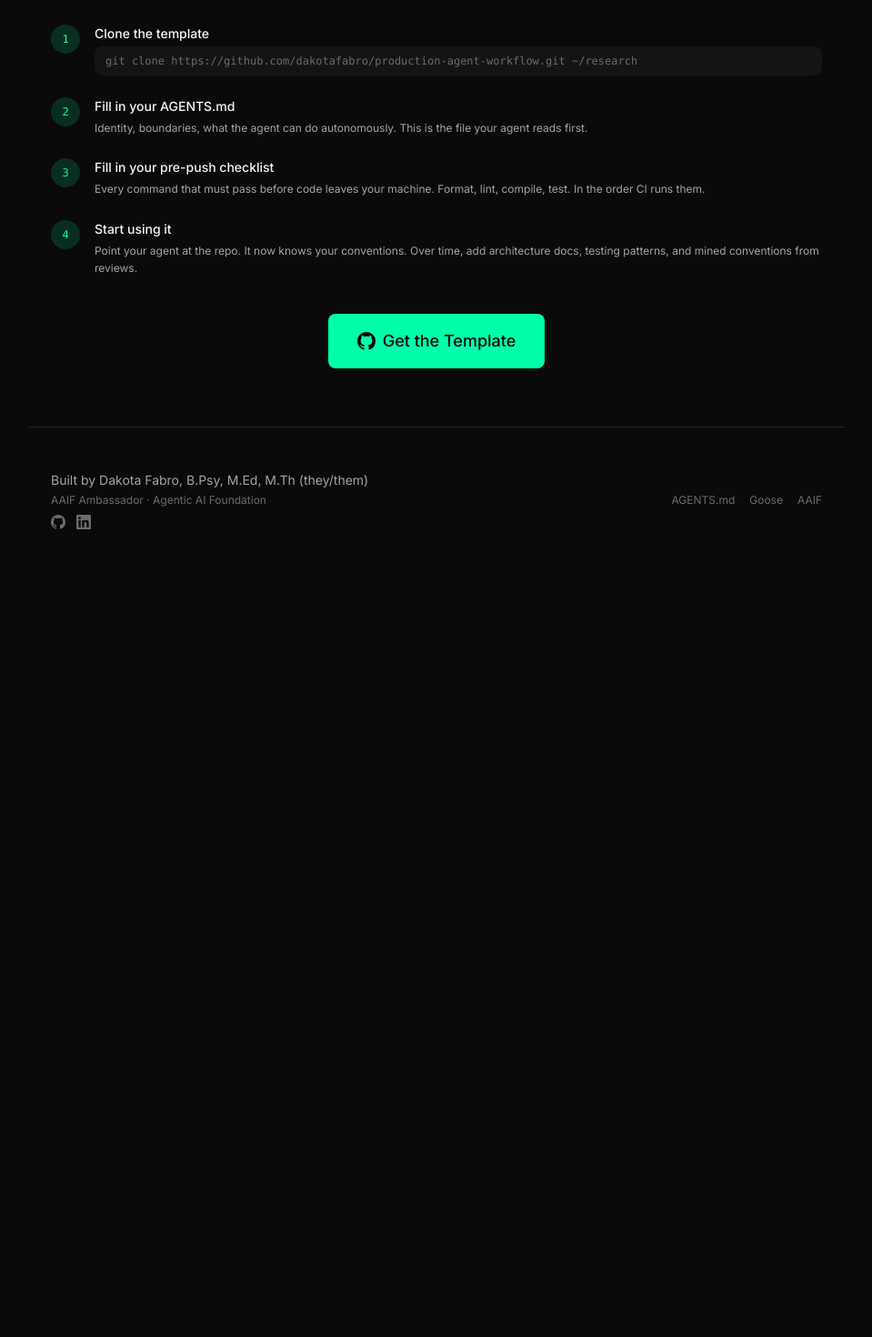
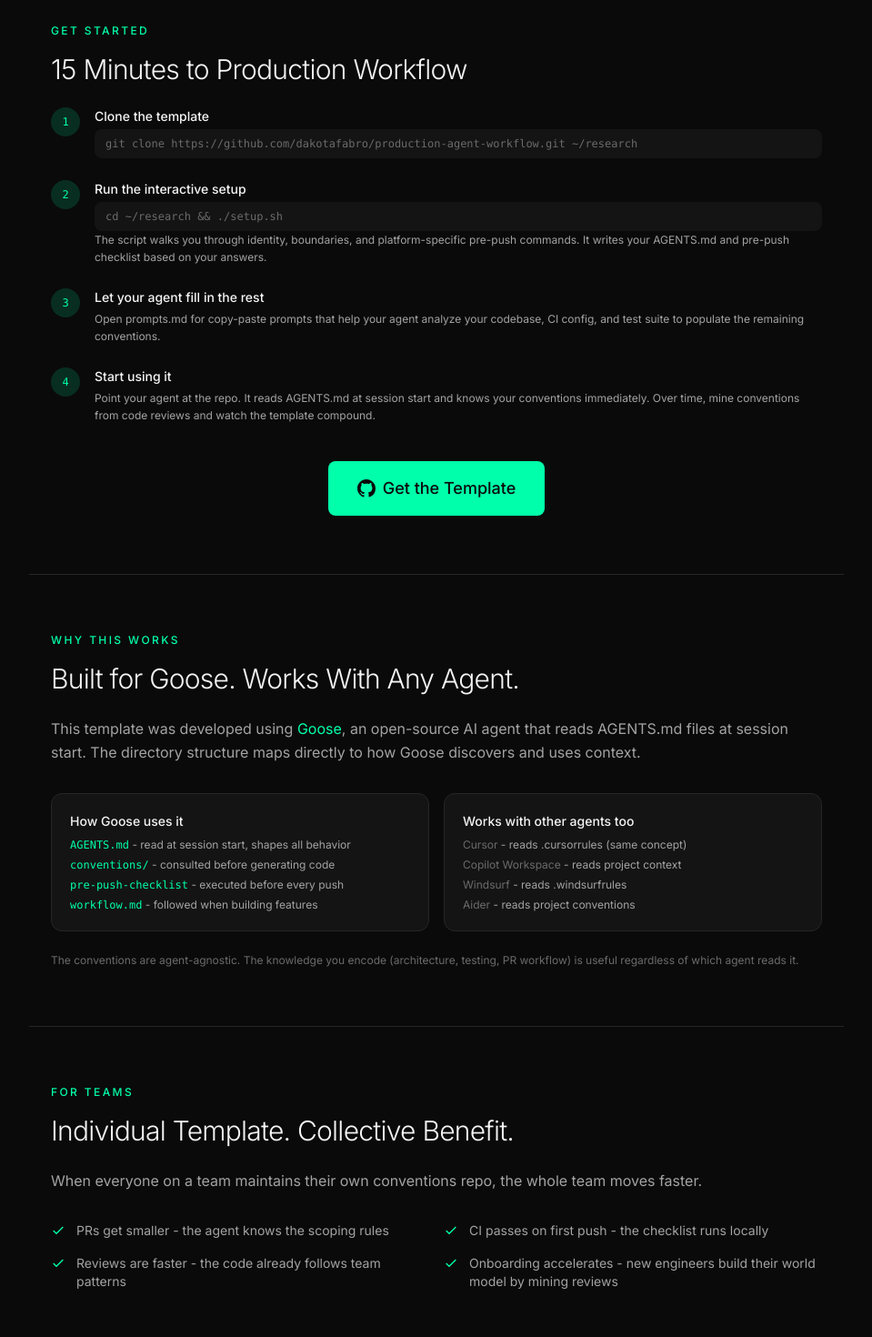
Before and after one commit to dakotafabro/production-agent-workflow-site, a Next.js app: page / in a window 1280 px wide. Shown: the part 4260-5730 px from the top of the page at 91% size, without its empty margins (160-1119 px from the left). Before the commit the page ends 4890 px from the top, so only its background shows below. Built offline with nearby package versions, Linux system fonts and the light colour scheme.

Commit message:
Align site with repo: setup.sh, prompts.md, Goose section, For Teams section, updated directory tree

```diff
--- a/app/page.tsx
+++ b/app/page.tsx
@@ -238,6 +238,10 @@
 {`~/research/
 ├── AGENTS.md                    # Agent norms and boundaries
 ├── workflow.md                  # Idea-to-ship phases
+├── world-model.md              # How shared + individual knowledge work together
+├── goose.md                    # Why this structure works with Goose
+├── prompts.md                  # Copy-paste prompts for your agent
+├── setup.sh                    # Interactive setup script
 ├── conventions/
 │   ├── architecture.md          # Layer responsibilities
 │   ├── testing.md               # Test design principles
@@ -282,18 +286,19 @@
           />
           <StepCard
             number="2"
-            title="Fill in your AGENTS.md"
-            description="Identity, boundaries, what the agent can do autonomously. This is the file your agent reads first."
+            title="Run the interactive setup"
+            code="cd ~/research && ./setup.sh"
+            description="The script walks you through identity, boundaries, and platform-specific pre-push commands. It writes your AGENTS.md and pre-push checklist based on your answers."
           />
           <StepCard
             number="3"
-            title="Fill in your pre-push checklist"
-            description="Every command that must pass before code leaves your machine. Format, lint, compile, test. In the order CI runs them."
+            title="Let your agent fill in the rest"
+            description="Open prompts.md for copy-paste prompts that help your agent analyze your codebase, CI config, and test suite to populate the remaining conventions."
           />
           <StepCard
             number="4"
             title="Start using it"
-            description="Point your agent at the repo. It now knows your conventions. Over time, add architecture docs, testing patterns, and mined conventions from reviews."
+            description="Point your agent at the repo. It reads AGENTS.md at session start and knows your conventions immediately. Over time, mine conventions from code reviews and watch the template compound."
           />
         </div>
 
@@ -307,6 +312,92 @@
             <svg className="w-5 h-5" fill="currentColor" viewBox="0 0 24 24"><path d="M12 0C5.37 0 0 5.37 0 12c0 5.31 3.435 9.795 8.205 11.385.6.105.825-.255.825-.57 0-.285-.015-1.23-.015-2.235-3.015.555-3.795-.735-4.035-1.41-.135-.345-.72-1.41-1.23-1.695-.42-.225-1.02-.78-.015-.795.945-.015 1.62.87 1.845 1.23 1.08 1.815 2.805 1.305 3.495.99.105-.78.42-1.305.765-1.605-2.67-.3-5.46-1.335-5.46-5.925 0-1.305.465-2.385 1.23-3.225-.12-.3-.54-1.53.12-3.18 0 0 1.005-.315 3.3 1.23.96-.27 1.98-.405 3-.405s2.04.135 3 .405c2.295-1.56 3.3-1.23 3.3-1.23.66 1.65.24 2.88.12 3.18.765.84 1.23 1.905 1.23 3.225 0 4.605-2.805 5.625-5.475 5.925.435.375.81 1.095.81 2.22 0 1.605-.015 2.895-.015 3.3 0 .315.225.69.825.57A12.02 12.02 0 0024 12c0-6.63-5.37-12-12-12z"/></svg>
             Get the Template
           </a>
+        </div>
+      </section>
+
+      {/* ── WORKS WITH GOOSE ── */}
+      <section className="max-w-4xl mx-auto px-6 py-16 border-t border-[var(--border)]">
+        <div className="animate-fade-up">
+          <p className="text-xs font-medium text-[var(--accent)] uppercase tracking-[0.2em] mb-4">
+            Why This Works
+          </p>
+          <h2 className="text-2xl md:text-3xl font-light tracking-tight mb-6">
+            Built for Goose. Works With Any Agent.
+          </h2>
+          <p className="text-[var(--text-secondary)] leading-relaxed mb-8">
+            This template was developed using{" "}
+            <a href="https://github.com/block/goose" target="_blank" rel="noopener noreferrer" className="text-[var(--accent)] hover:underline">Goose</a>,
+            an open-source AI agent that reads AGENTS.md files at session start. The directory
+            structure maps directly to how Goose discovers and uses context.
+          </p>
+        </div>
+
+        <div className="grid grid-cols-1 md:grid-cols-2 gap-4 animate-fade-up delay-1">
+          <div className="p-5 rounded-xl bg-[var(--bg-card)] border border-[var(--border)]">
+            <p className="text-sm font-medium text-[var(--text-primary)] mb-2">How Goose uses it</p>
+            <ul className="space-y-1.5 text-xs text-[var(--text-secondary)]">
+              <li><span className="text-[var(--accent)] font-mono">AGENTS.md</span> - read at session start, shapes all behavior</li>
+              <li><span className="text-[var(--accent)] font-mono">conventions/</span> - consulted before generating code</li>
+              <li><span className="text-[var(--accent)] font-mono">pre-push-checklist</span> - executed before every push</li>
+              <li><span className="text-[var(--accent)] font-mono">workflow.md</span> - followed when building features</li>
+            </ul>
+          </div>
+          <div className="p-5 rounded-xl bg-[var(--bg-card)] border border-[var(--border)]">
+            <p className="text-sm font-medium text-[var(--text-primary)] mb-2">Works with other agents too</p>
+            <ul className="space-y-1.5 text-xs text-[var(--text-secondary)]">
+              <li><span className="text-[var(--text-muted)]">Cursor</span> - reads .cursorrules (same concept)</li>
+              <li><span className="text-[var(--text-muted)]">Copilot Workspace</span> - reads project context</li>
+              <li><span className="text-[var(--text-muted)]">Windsurf</span> - reads .windsurfrules</li>
+              <li><span className="text-[var(--text-muted)]">Aider</span> - reads project conventions</li>
+            </ul>
+          </div>
+        </div>
+
+        <p className="text-xs text-[var(--text-muted)] mt-6 animate-fade-up delay-2">
+          The conventions are agent-agnostic. The knowledge you encode (architecture, testing, PR workflow)
+          is useful regardless of which agent reads it.
+        </p>
+      </section>
+
+      {/* ── FOR TEAMS ── */}
+      <section className="max-w-4xl mx-auto px-6 py-16 border-t border-[var(--border)]">
+        <div className="animate-fade-up">
+          <p className="text-xs font-medium text-[var(--accent)] uppercase tracking-[0.2em] mb-4">
+            For Teams
+          </p>
+          <h2 className="text-2xl md:text-3xl font-light tracking-tight mb-6">
+            Individual Template. Collective Benefit.
+          </h2>
+          <p className="text-[var(--text-secondary)] leading-relaxed mb-8">
+            When everyone on a team maintains their own conventions repo, the whole team moves faster.
+          </p>
+        </div>
+
+        <div className="grid grid-cols-1 md:grid-cols-2 gap-4 animate-fade-up delay-1">
+          <div className="flex gap-3 items-start">
+            <span className="text-[var(--accent)] mt-0.5">
+              <svg viewBox="0 0 24 24" fill="none" stroke="currentColor" strokeWidth="2" className="w-4 h-4"><polyline points="20 6 9 17 4 12"/></svg>
+            </span>
+            <p className="text-sm text-[var(--text-secondary)]">PRs get smaller - the agent knows the scoping rules</p>
+          </div>
+          <div className="flex gap-3 items-start">
+            <span className="text-[var(--accent)] mt-0.5">
+              <svg viewBox="0 0 24 24" fill="none" stroke="currentColor" strokeWidth="2" className="w-4 h-4"><polyline points="20 6 9 17 4 12"/></svg>
+            </span>
+            <p className="text-sm text-[var(--text-secondary)]">CI passes on first push - the checklist runs locally</p>
+          </div>
+          <div className="flex gap-3 items-start">
+            <span className="text-[var(--accent)] mt-0.5">
+              <svg viewBox="0 0 24 24" fill="none" stroke="currentColor" strokeWidth="2" className="w-4 h-4"><polyline points="20 6 9 17 4 12"/></svg>
+            </span>
+            <p className="text-sm text-[var(--text-secondary)]">Reviews are faster - the code already follows team patterns</p>
+          </div>
+          <div className="flex gap-3 items-start">
+            <span className="text-[var(--accent)] mt-0.5">
+              <svg viewBox="0 0 24 24" fill="none" stroke="currentColor" strokeWidth="2" className="w-4 h-4"><polyline points="20 6 9 17 4 12"/></svg>
+            </span>
+            <p className="text-sm text-[var(--text-secondary)]">Onboarding accelerates - new engineers build their world model by mining reviews</p>
+          </div>
         </div>
       </section>
 
```
